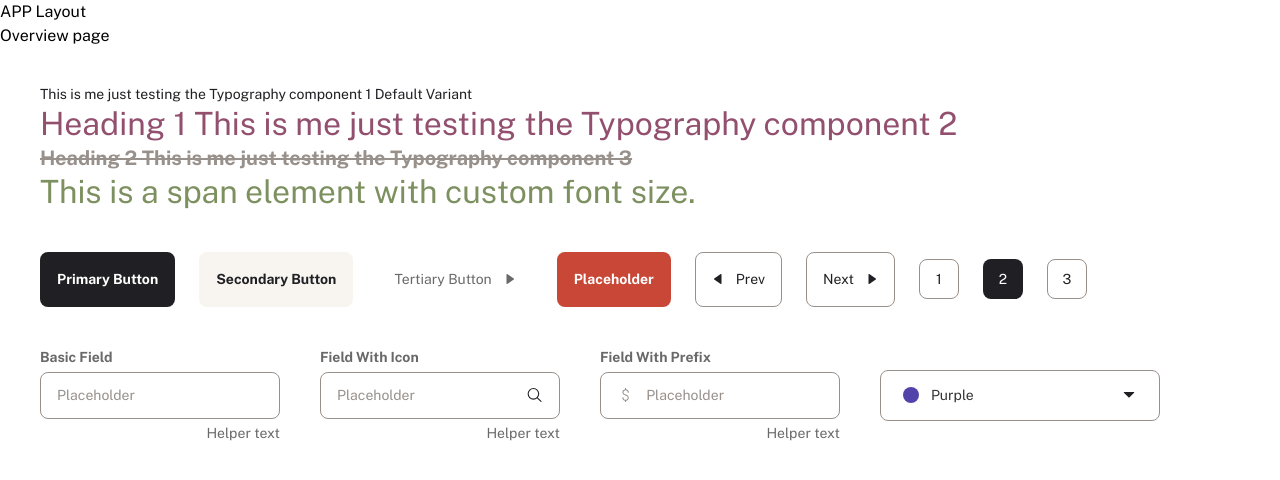
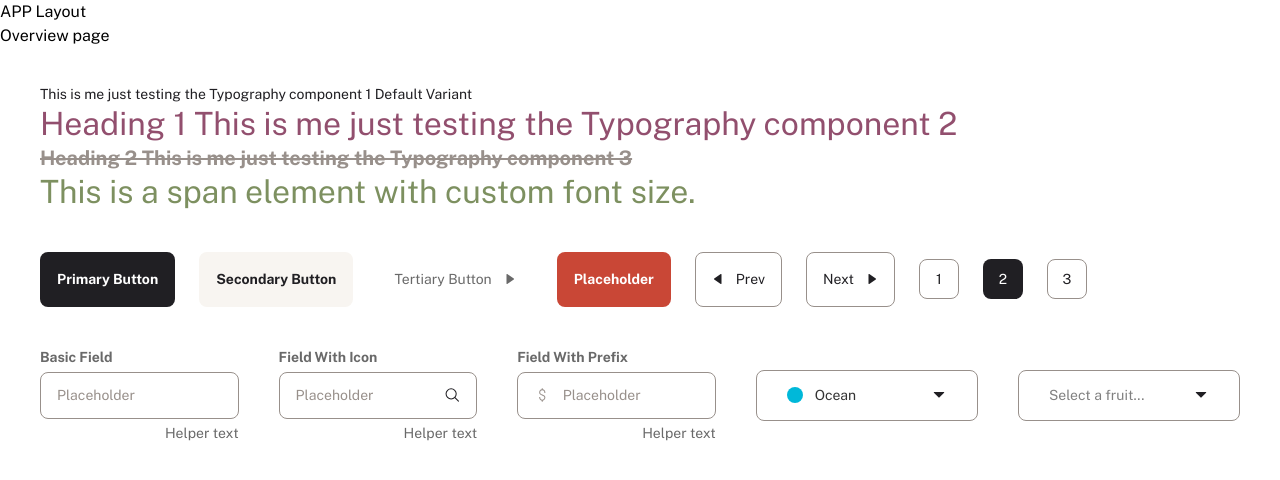
Before and after one commit to CrownedTechie/personal-finance-app, a React (Vite) app: page /overview in a window 1280 px wide. Shown: the top 480 px of the page. Built offline with nearby package versions, Linux system fonts and the light colour scheme.

Commit message:
--refactor:: ensure the select component is efficient and accepts other values that doesn't have color

```diff
--- a/src/components/selectDropdown/index.tsx
+++ b/src/components/selectDropdown/index.tsx
@@ -4,34 +4,19 @@ import { GoTriangleDown, GoTriangleUp } from "react-icons/go";
 import { PiCheckCircleFill } from "react-icons/pi";
 import clsx from "clsx";
 import { Typography } from "../typography";
+import { IOptionType } from "./types";
 
-
-export interface ColourOption {
-  readonly value: string;
-  readonly label: string;
-  readonly color: string;
-  readonly isFixed?: boolean;
-  readonly isDisabled?: boolean;
+export interface ISelectDropdownProps {
+ options: IOptionType[];
+ placeholder?: string;
+ defaultValue?: IOptionType;
 }
 
-export const colourOptions: readonly ColourOption[] = [
-  { value: 'ocean', label: 'Ocean', color: '#00B8D9', isFixed: true },
-  { value: 'blue', label: 'Blue', color: '#0052CC', isDisabled: true },
-  { value: 'purple', label: 'Purple', color: '#5243AA' },
-  { value: 'red', label: 'Red', color: '#FF5630', isFixed: true },
-  { value: 'orange', label: 'Orange', color: '#FF8B00' },
-  { value: 'yellow', label: 'Yellow', color: '#FFC400' },
-  { value: 'green', label: 'Green', color: '#36B37E' },
-  { value: 'forest', label: 'Forest', color: '#00875A' },
-  { value: 'slate', label: 'Slate', color: '#253858' },
-  { value: 'silver', label: 'Silver', color: '#666666' },
-];
-
-const dot = (color = 'transparent') => ({
+const dot = (color?: string) => ({
   alignItems: 'center',
   display: 'flex',
-
-  ':before': {
+  ':before': color
+   ? {
     backgroundColor: color,
     borderRadius: 16,
     content: '" "',
@@ -39,15 +24,15 @@ const dot = (color = 'transparent') => ({
     marginRight: 12,
     height: 16,
     width: 16,
-  },
+   } : {},
 });
 
-const colourStyles: StylesConfig<ColourOption> = {
+const selectStyles: StylesConfig<IOptionType> = {
   control: (styles) => ({
    ...styles,
    border: '1px solid hsl(23, 6%, 57%)',
    borderRadius: '.5rem',
-   padding: '0rem .75rem',
+   padding: '0rem 1.25rem',
    fontSize: '.875rem',
    outline: 'none',
    boxShadow: 'none',
@@ -91,9 +76,8 @@ const colourStyles: StylesConfig<ColourOption> = {
    padding: '0.75rem 0rem',
    margin: '0rem',
   }),
-  placeholder: (styles) => ({ ...styles, ...dot('#ccc') }),
+  placeholder: (styles) => ({ ...styles,  ...dot()}),
   singleValue: (styles, { data }) => ({ ...styles, ...dot(data.color) }),
-
 };
 
 const CustomDropdownIndicator = (props: any) => {
@@ -110,7 +94,6 @@ const CustomDropdownIndicator = (props: any) => {
   );
 };
 
-
 const CustomOption = (props: any) => {
   const { data, isSelected, isDisabled, innerRef, innerProps } = props;
 
@@ -120,12 +103,15 @@ const CustomOption = (props: any) => {
       {...innerProps}
       className={clsx(
        "flex items-center border-b border-b-grey100 justify-between mx-300 py-150 cursor-pointer",
+       // isDisabled && "cursor-not-allowed"
       )}
     >
       {/* Colored Dot + Label */}
       <div className={clsx(
-        "flex items-center gap-150",
-       )}>
+        "flex items-center gap-150 text-nowrap",
+       )}
+      >
+        {data.color && (
          <span
           className={clsx(
            "size-200 rounded-full",
@@ -135,6 +121,7 @@ const CustomOption = (props: any) => {
              backgroundColor: data.color,
            }}
          />
+        )}
         <Typography
          color={isDisabled && "grey500"}
         >
@@ -149,12 +136,14 @@ const CustomOption = (props: any) => {
 };
 
 
-export const SelectDropdown = ({}) => {
+
+export const SelectDropdown = ({options, placeholder, defaultValue}: ISelectDropdownProps) => {
  return (
   <Select
-   defaultValue={colourOptions[2]}
-   options={colourOptions}
-   styles={colourStyles}
+   defaultValue={defaultValue}
+   options={options}
+   styles={selectStyles}
+   placeholder={placeholder}
    components={{
     DropdownIndicator: CustomDropdownIndicator,
     IndicatorSeparator: () => null,
--- /dev/null
+++ b/src/components/selectDropdown/types.ts
@@ -0,0 +1,6 @@
+export interface IOptionType {
+ value: string;
+ label: string;
+ color?: string;
+ isDisabled?: boolean;
+}
--- /dev/null
+++ b/src/constants/data.ts
@@ -0,0 +1,20 @@
+import { IOptionType } from "../components/selectDropdown/types";
+
+export const colourOptions: IOptionType[] = [
+  { value: 'ocean', label: 'Ocean', color: '#00B8D9'},
+  { value: 'blue', label: 'Blue', color: '#0052CC', isDisabled: true },
+  { value: 'purple', label: 'Purple', color: '#5243AA' },
+  { value: 'red', label: 'Red', color: '#FF5630'},
+  { value: 'orange', label: 'Orange', color: '#FF8B00' },
+  { value: 'yellow', label: 'Yellow', color: '#FFC400' },
+  { value: 'green', label: 'Green', color: '#36B37E' },
+  { value: 'forest', label: 'Forest', color: '#00875A' },
+  { value: 'slate', label: 'Slate', color: '#253858' },
+  { value: 'silver', label: 'Silver', color: '#666666' },
+];
+
+export const fruitOptions: IOptionType[] = [
+  { value: 'apple', label: 'Apple' },
+  { value: 'banana', label: 'Banana' },
+  { value: 'cherry', label: 'Cherry' },
+];
--- a/src/pages/Overview.tsx
+++ b/src/pages/Overview.tsx
@@ -2,6 +2,7 @@ import { Button, TextField, Typography } from "../components";
 import { IoSearchOutline } from "react-icons/io5";
 import { LiaDollarSignSolid } from "react-icons/lia";
 import { SelectDropdown } from "../components/selectDropdown";
+import { colourOptions, fruitOptions } from "../constants/data";
 
 export const Overview = ({}) => {
  return (
@@ -70,8 +71,15 @@ export const Overview = ({}) => {
         prefix={<LiaDollarSignSolid className="size-250 text-beige500" />}
       />
 
-    <SelectDropdown />
+      <SelectDropdown
+        options={colourOptions}
+        defaultValue={colourOptions[0]}
+      />
 
+      <SelectDropdown
+        options={fruitOptions}
+        placeholder="Select a fruit..."
+      />
     </div>
 
    </div>
```
Lines whose indentation alone changed are shown as unchanged.
